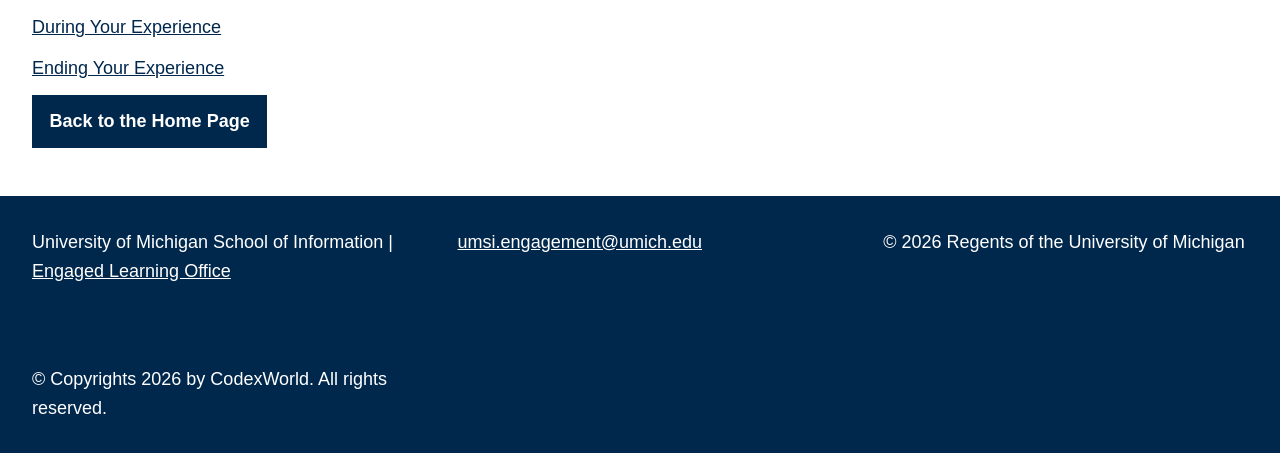
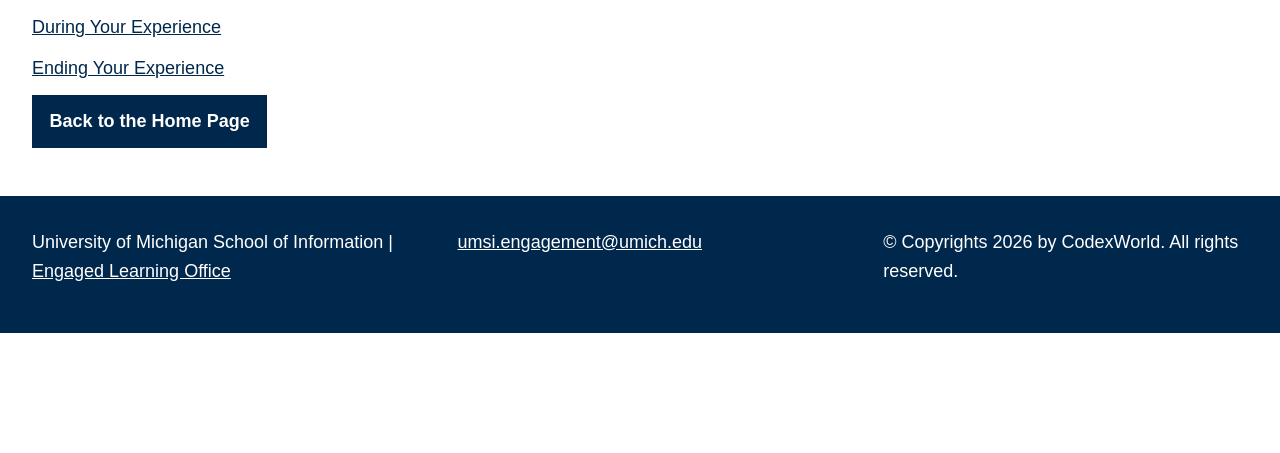
Before and after one commit to hallylev/client_project_f26, a plain HTML site: page 404.html in a window 1280 px wide. Shown: the part 641-1094 px from the top of the page. After the commit the page ends 974 px from the top, so only its background shows below. Drawn offline with Linux system fonts and the light colour scheme.

Commit message:
Add files via upload

```diff
--- a/404.html
+++ b/404.html
@@ -48,11 +48,8 @@
     <address>
       <a href="mailto:umsi.engagement@umich.edu">umsi.engagement@umich.edu</a>
     </address>
-    <p>&copy; 2026 Regents of the University of Michigan</p>
+    <p>© Copyrights <span id="year"></span> by CodexWorld. All rights reserved.</p>
   </footer>
-  <footer>
-    <p>© Copyrights <span id="year"></span> by CodexWorld. All rights reserved.</p>
-</footer>
 <script>
   document.querySelector("#year").innerHTML = new Date().getFullYear();
 </script>
```
